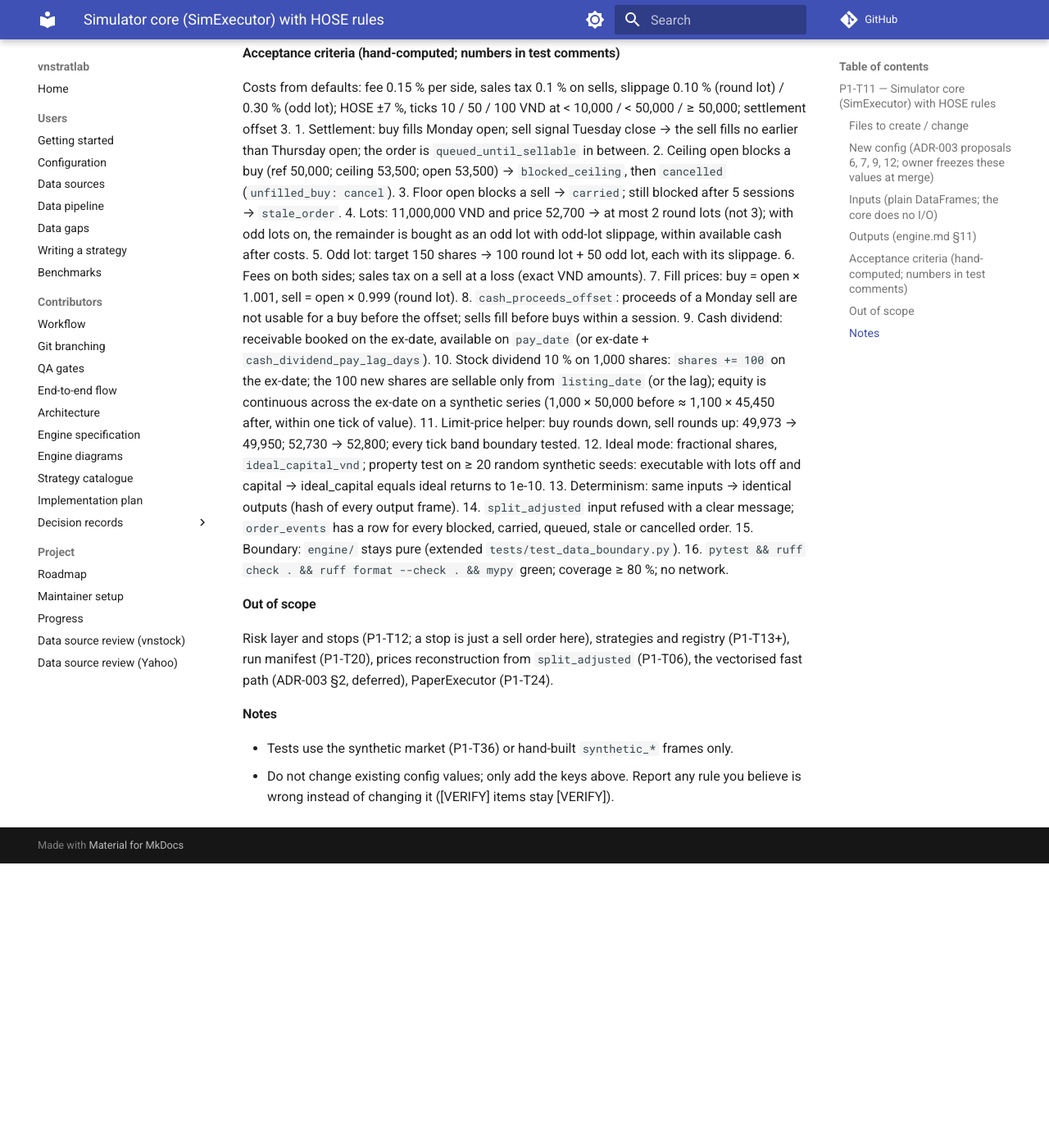
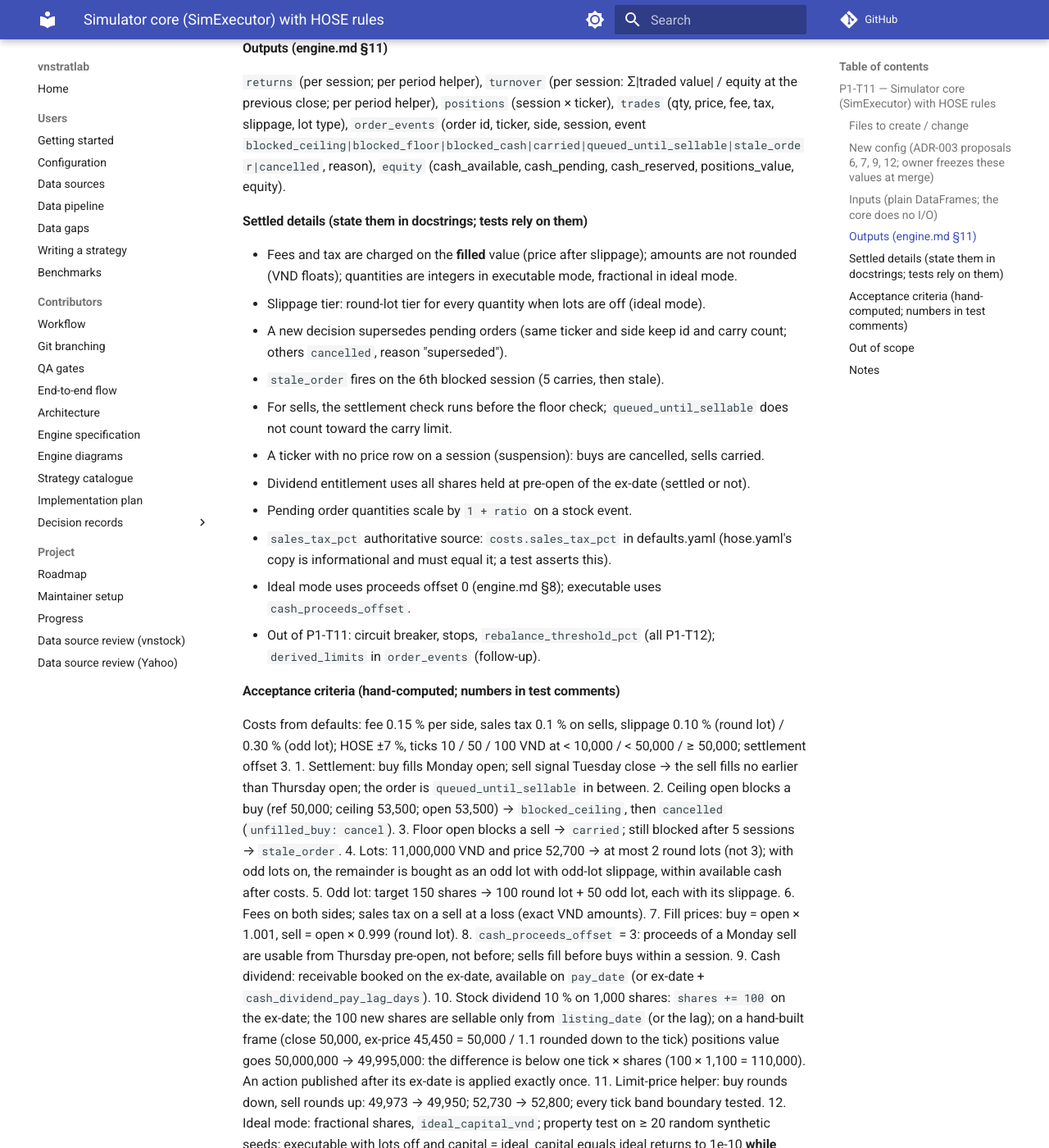
Before and after one commit to lephucchi/vnstratlab, an MkDocs documentation site: the page built from docs/cards/P1-T11-simulator-core.md, in a window 1280 px wide and 1400 px high, scrolled down 1690 px. Shown: the whole window at 82% size. Built offline with MkDocs 1.6.1 and Material for MkDocs 9.7.7, drawn with Linux system fonts in a browser that asks for light colours; comment, search, counter and statistics services are not loaded; before the commit the page ends 2743 px from its top, so only the background shows below that; some of the changed text lies outside the part shown.

Commit message:
docs(cards): P1-T11 clarified after G2; revert D11 edit; owner confirmations
Owner 2026-11-18: cash_proceeds_offset = 3, stock_dividend_listing_lag_sessions accepted
(recorded in ADR-003). D11 fixed decision reverted (fast path stays deferred; engine.md
says so). Card: settled details, turnover output, tick rules location with agreement
test, late corporate actions, 1.0e+12, guardrail note, AC10/AC12 tolerances. Plan 5.5
notes the optional pay_date / listing_date columns.

Co-Authored-By: Claude Opus 5.5 <noreply@anthropic.com>

````diff
--- a/docs/cards/P1-T11-simulator-core.md
+++ b/docs/cards/P1-T11-simulator-core.md
@@ -22,6 +22,9 @@ due: 2026-12-04
   `rules.py` (ticks, limits, lots, settlement), `costs.py` (fee, tax, slippage),
   `ledger.py` (positions with sellable dates, cash buckets), `orders.py` (order model, lifecycle,
   `order_events`), `loop.py` (session loop, modes), `__init__.py` (public API).
+  Tick and limit rules live in `engine/rules.py` (pure). They duplicate
+  `vnstratlab.data.protocol.TickTable` because the engine may not import `vnstratlab.data`; a
+  test asserts both agree on a price grid (a later refactor may move both into one pure module).
 - `src/vnstratlab/execution/base.py` (`Executor` protocol, plan §5.4) and
   `src/vnstratlab/execution/sim.py` (`SimExecutor` wrapping the core).
 - `src/vnstratlab/config/defaults.yaml`: new `engine:` section (below).
@@ -42,13 +45,13 @@ engine:
   unsettled_sell: queue_until_sellable
   max_carry_sessions: 5
   rights_policy: ignore                # ADR-003 §6
-  ideal_capital_vnd: 1.0e12            # "very large" capital for ideal mode
+  ideal_capital_vnd: 1.0e+12           # "very large" capital for ideal mode (PyYAML needs the sign)
 ```
 ```yaml
 # markets/hose.yaml, under rules:
-cash_proceeds_offset: {value: 2, status: VERIFY, note: "sessions after a sell fill until proceeds can fund buys; conservative"}
-cash_dividend_pay_lag_days: {value: 30, status: VERIFY, note: "fallback when corporate_actions.pay_date is missing"}
-stock_dividend_listing_lag_sessions: {value: 20, status: VERIFY, note: "fallback when corporate_actions.listing_date is missing"}
+cash_proceeds_offset: {value: 3, status: VERIFY, note: "sessions after a sell fill until proceeds can fund buys; owner 2026-11-18; consistent with shares sellable from the T+3 open; broker advances never assumed"}
+cash_dividend_pay_lag_days: {value: 30, status: VERIFY, note: "calendar days after ex_date, rolled forward to the next session; fallback when pay_date is missing"}
+stock_dividend_listing_lag_sessions: {value: 20, status: VERIFY, note: "sessions after ex_date; fallback when listing_date is missing; confirmed by owner 2026-11-18"}
 ```
 
 #### Inputs (plain DataFrames; the core does no I/O)
@@ -56,18 +59,39 @@ stock_dividend_listing_lag_sessions: {value: 20, status: VERIFY, note: "fallback
   price_basis` for the sessions to simulate. Allowed `price_basis`: `raw`, `synthetic`, or
   `exec_reconstructed` (produced later by P1-T06 from `split_adjusted` rows). A frame with
   `split_adjusted` rows raises a clear error (reconstruction is P1-T06's job, ADR-007 / engine.md
-  §2).
-- `corporate_actions`: `ticker, ex_date, type (cash|stock), ratio_or_amount` (+ optional
-  `pay_date`, `listing_date`).
+  §2). `exec_reconstructed` is a new `price_basis` value proposed here and produced by P1-T06.
+- `corporate_actions`: `ticker, ex_date, type, ratio_or_amount` (+ optional `pay_date`,
+  `listing_date`). `bonus` is treated as `stock`; `rights` is ignored and logged per
+  `rights_policy: ignore`; other types raise. Every not-yet-applied action with `ex_date <= t` is
+  applied once at pre-open of `t` (engine.md §4 1a), so a late-published event is not lost.
 - `targets`: mapping decision date → target weights (Series by ticker, long-only, sum ≤ 1).
 - `calendar`: `TradingCalendar` (P1-T02); `rules`: resolved config; `mode`: `ideal` |
   `executable`; `capital_vnd`.
 
 #### Outputs (engine.md §11)
-`returns` (per session; per period helper), `positions` (session × ticker), `trades` (qty, price,
+`returns` (per session; per period helper), `turnover` (per session: Σ|traded value| / equity at
+the previous close; per period helper), `positions` (session × ticker), `trades` (qty, price,
 fee, tax, slippage, lot type), `order_events` (order id, ticker, side, session, event
 `blocked_ceiling|blocked_floor|blocked_cash|carried|queued_until_sellable|stale_order|cancelled`,
 reason), `equity` (cash_available, cash_pending, cash_reserved, positions_value, equity).
+
+#### Settled details (state them in docstrings; tests rely on them)
+- Fees and tax are charged on the **filled** value (price after slippage); amounts are not rounded
+  (VND floats); quantities are integers in executable mode, fractional in ideal mode.
+- Slippage tier: round-lot tier for every quantity when lots are off (ideal mode).
+- A new decision supersedes pending orders (same ticker and side keep id and carry count; others
+  `cancelled`, reason "superseded").
+- `stale_order` fires on the 6th blocked session (5 carries, then stale).
+- For sells, the settlement check runs before the floor check; `queued_until_sellable` does not
+  count toward the carry limit.
+- A ticker with no price row on a session (suspension): buys are cancelled, sells carried.
+- Dividend entitlement uses all shares held at pre-open of the ex-date (settled or not).
+- Pending order quantities scale by `1 + ratio` on a stock event.
+- `sales_tax_pct` authoritative source: `costs.sales_tax_pct` in defaults.yaml (hose.yaml's copy is
+  informational and must equal it; a test asserts this).
+- Ideal mode uses proceeds offset 0 (engine.md §8); executable uses `cash_proceeds_offset`.
+- Out of P1-T11: circuit breaker, stops, `rebalance_threshold_pct` (all P1-T12); `derived_limits`
+  in `order_events` (follow-up).
 
 #### Acceptance criteria (hand-computed; numbers in test comments)
 Costs from defaults: fee 0.15 % per side, sales tax 0.1 % on sells, slippage 0.10 % (round lot)
@@ -83,17 +107,21 @@ settlement offset 3.
 5. Odd lot: target 150 shares → 100 round lot + 50 odd lot, each with its slippage.
 6. Fees on both sides; sales tax on a sell at a loss (exact VND amounts).
 7. Fill prices: buy = open × 1.001, sell = open × 0.999 (round lot).
-8. `cash_proceeds_offset`: proceeds of a Monday sell are not usable for a buy before the offset;
-   sells fill before buys within a session.
+8. `cash_proceeds_offset` = 3: proceeds of a Monday sell are usable from Thursday pre-open, not
+   before; sells fill before buys within a session.
 9. Cash dividend: receivable booked on the ex-date, available on `pay_date` (or ex-date +
    `cash_dividend_pay_lag_days`).
 10. Stock dividend 10 % on 1,000 shares: `shares += 100` on the ex-date; the 100 new shares are
-    sellable only from `listing_date` (or the lag); equity is continuous across the ex-date on a
-    synthetic series (1,000 × 50,000 before ≈ 1,100 × 45,450 after, within one tick of value).
+    sellable only from `listing_date` (or the lag); on a hand-built frame (close 50,000, ex-price
+    45,450 = 50,000 / 1.1 rounded down to the tick) positions value goes 50,000,000 → 49,995,000:
+    the difference is below one tick × shares (100 × 1,100 = 110,000). An action published after its
+    ex-date is applied exactly once.
 11. Limit-price helper: buy rounds down, sell rounds up: 49,973 → 49,950; 52,730 → 52,800; every
     tick band boundary tested.
 12. Ideal mode: fractional shares, `ideal_capital_vnd`; property test on ≥ 20 random synthetic
-    seeds: executable with lots off and capital → ideal_capital equals ideal returns to 1e-10.
+    seeds: executable with lots off and capital = ideal_capital equals ideal returns to 1e-10 **while
+    cash does not bind** (invested weight ≤ 0.4), because the two modes use different proceeds
+    offsets; a companion test shows lots on + 11M capital differs.
 13. Determinism: same inputs → identical outputs (hash of every output frame).
 14. `split_adjusted` input refused with a clear message; `order_events` has a row for every
     blocked, carried, queued, stale or cancelled order.
@@ -109,3 +137,7 @@ vectorised fast path (ADR-003 §2, deferred), PaperExecutor (P1-T24).
 - Tests use the synthetic market (P1-T36) or hand-built `synthetic_*` frames only.
 - Do not change existing config values; only add the keys above. Report any rule you believe is
   wrong instead of changing it ([VERIFY] items stay [VERIFY]).
+- `tests/test_guardrails.py` bans the identifiers `place_order`, `submit_order`, `cancel_order`
+  anywhere in `src/`: use other names (e.g. `cancel`, `OrderEvent.CANCELLED`). `Executor.submit`
+  (plan §5.4) is fine.
+- Size: this card is large; if it does not fit one session, ship `rules`/`costs`/`ledger` first.
````
Also changed, not shown: docs/adr/ADR-003-engine-architecture.md (+6 -0 lines), docs/engine.md (+2 -2 lines), docs/plan/plan.md (+3 -3 lines).
